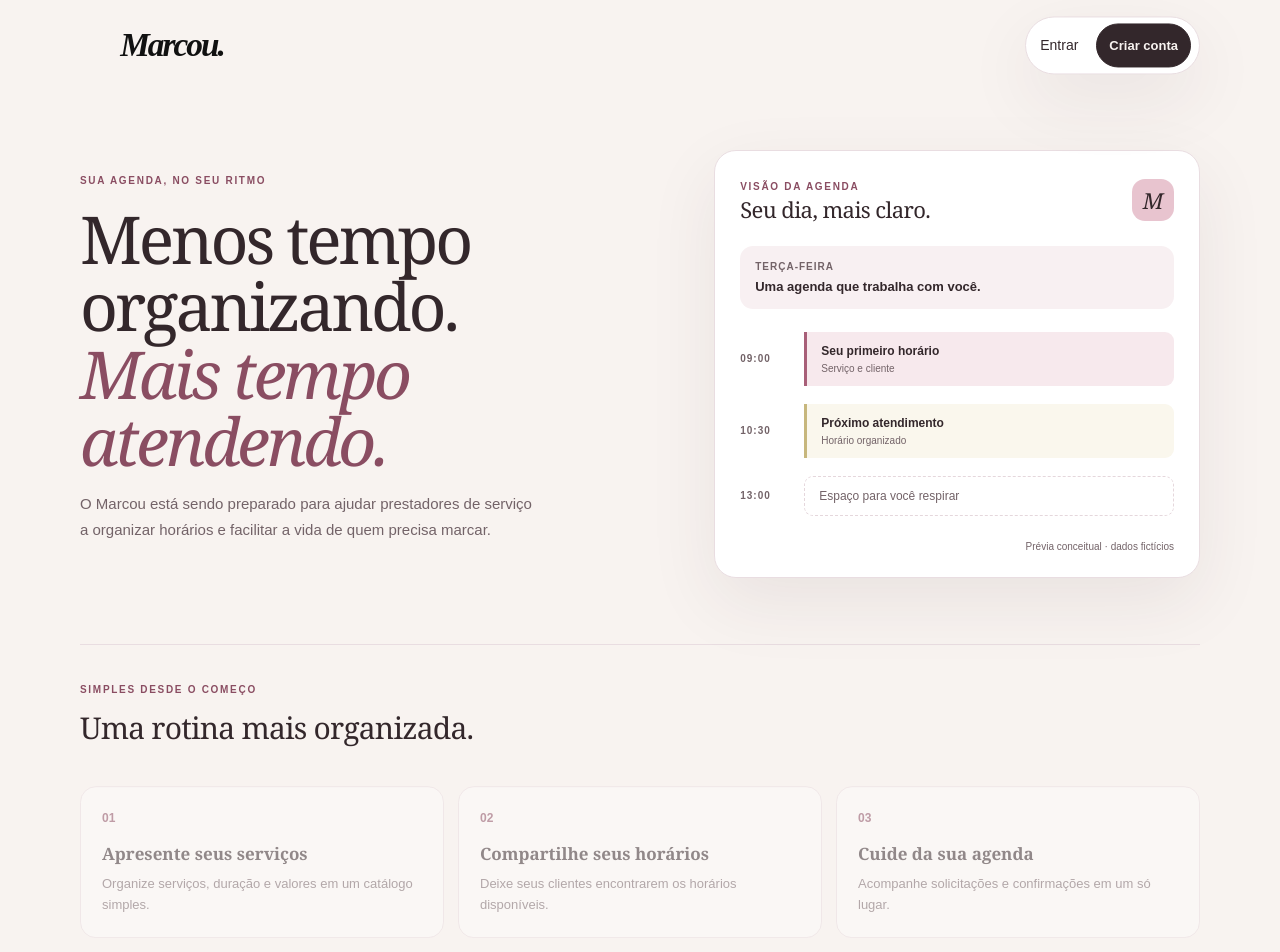
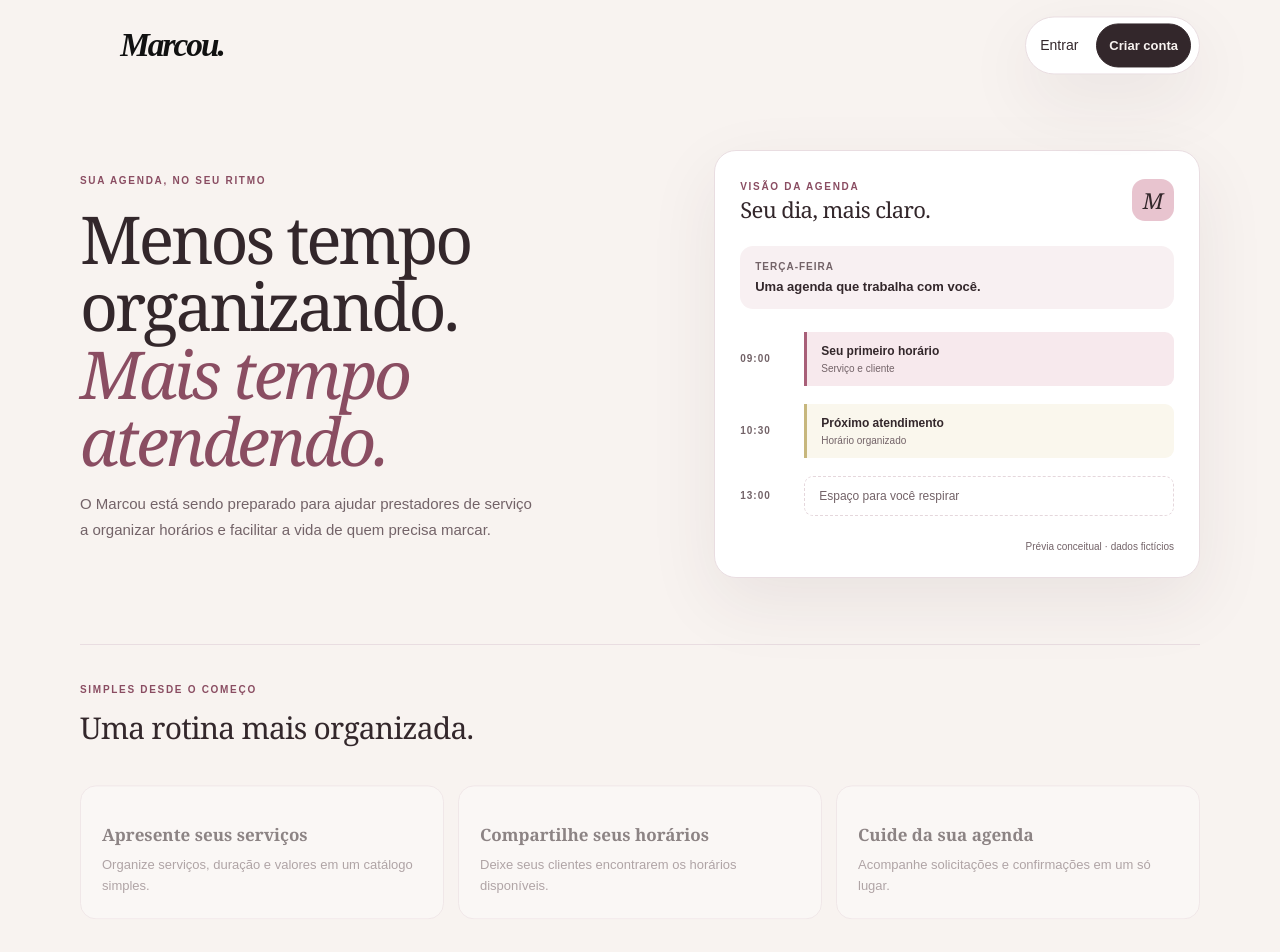
Before and after one commit to deividjmoura/marcou, a Next.js app: page / in a window 1280 px wide. Shown: the top 952 px of the page. Built offline with nearby package versions, Linux system fonts and the light colour scheme.

Commit message:
design: remove unnecessary step numbers from landing cards

```diff
--- a/src/app/page.tsx
+++ b/src/app/page.tsx
@@ -43,7 +43,7 @@ export default function Home() {
       <section className="steps" aria-labelledby="steps-title">
         <div className="section-heading"><span className="eyebrow">SIMPLES DESDE O COMEÇO</span><h2 id="steps-title">Uma rotina mais organizada.</h2></div>
         <div className="steps-grid">
-          {steps.map((step) => <article className="step" key={step.number}><span>{step.number}</span><h3>{step.title}</h3><p>{step.description}</p></article>)}
+          {steps.map((step) => <article className="step" key={step.number}><h3>{step.title}</h3><p>{step.description}</p></article>)}
         </div>
       </section>
 
```
